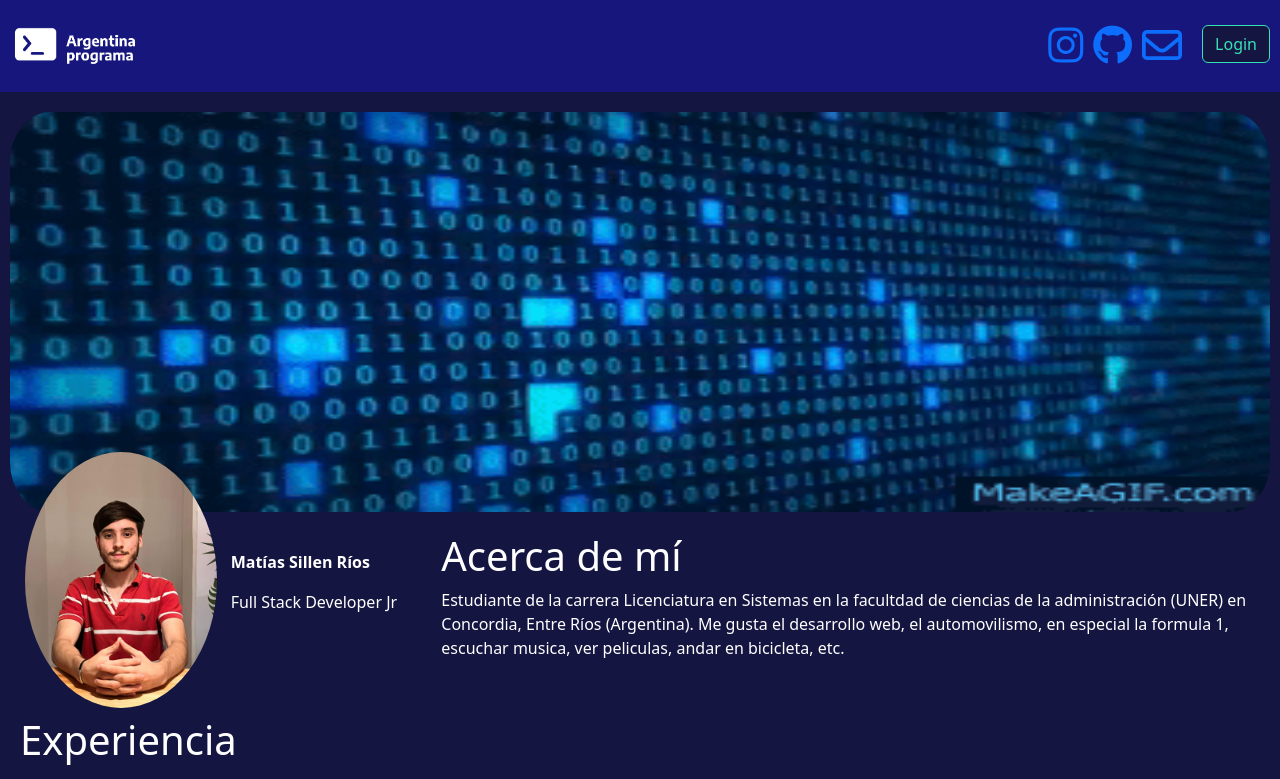
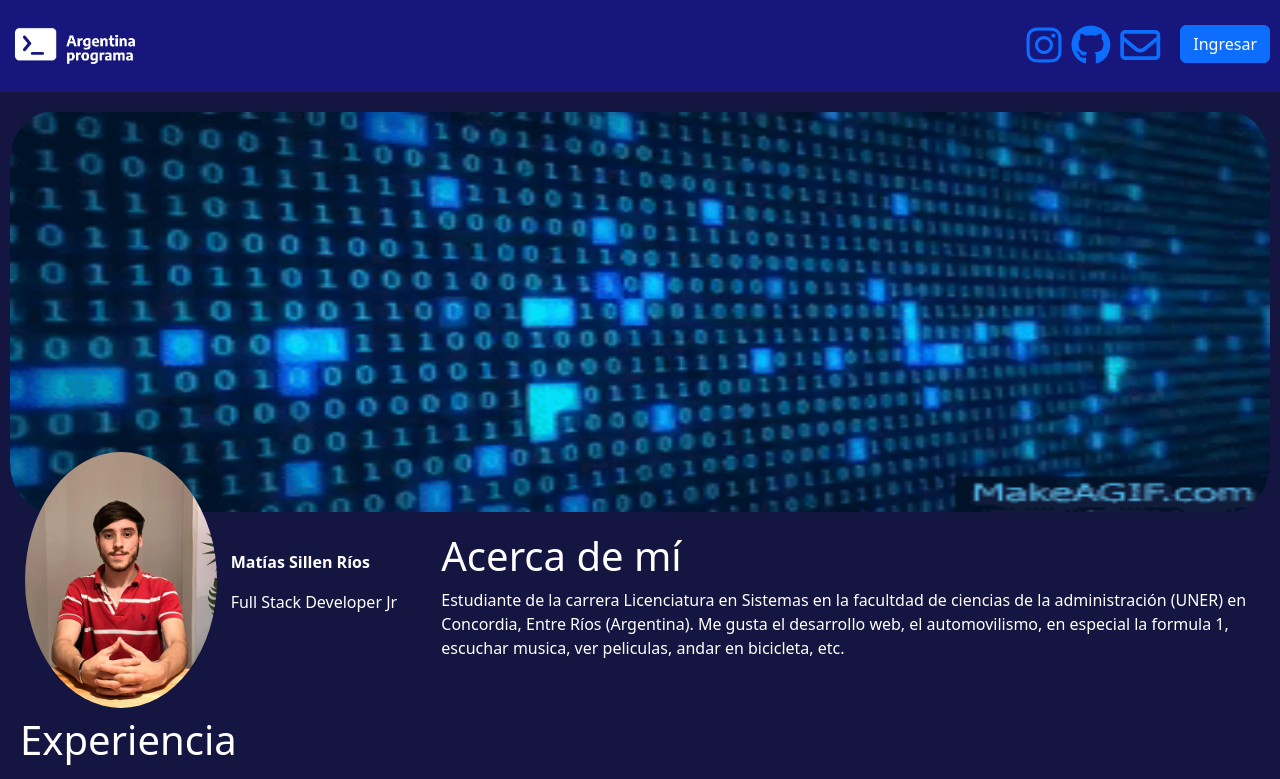
Before and after one commit to matiassillen/PortfolioAngualarFrontEnd, an Angular app: page /login in a window 1280 px wide. Shown: the top 779 px of the page. Built offline with nearby package versions, Linux system fonts and the light colour scheme; what ng-circle-progress would draw is missing.

Commit message:
Modifiqué la apariencia del componente login

```diff
--- a/src/app/componentes/login/login.component.css
+++ b/src/app/componentes/login/login.component.css
@@ -1,7 +1,7 @@
 #button-login {
-    background: rgb(21, 21, 66);
-    border-color: rgb(55, 226, 183);
-    color: rgb(55, 226, 183);
+   background-color: #0d6efd;
+    border-color: #0d6efd;
+    color: white;
     margin-left: 10px;
     margin-top: -20px;
 }
--- a/src/app/componentes/login/login.component.html
+++ b/src/app/componentes/login/login.component.html
@@ -1,3 +1,3 @@
 <div>
-    <button id="button-login" class="btn btn-light" type="button">Login</button>
+    <button id="button-login" class="btn btn-primary" type="button">Ingresar</button>
 </div>
```
